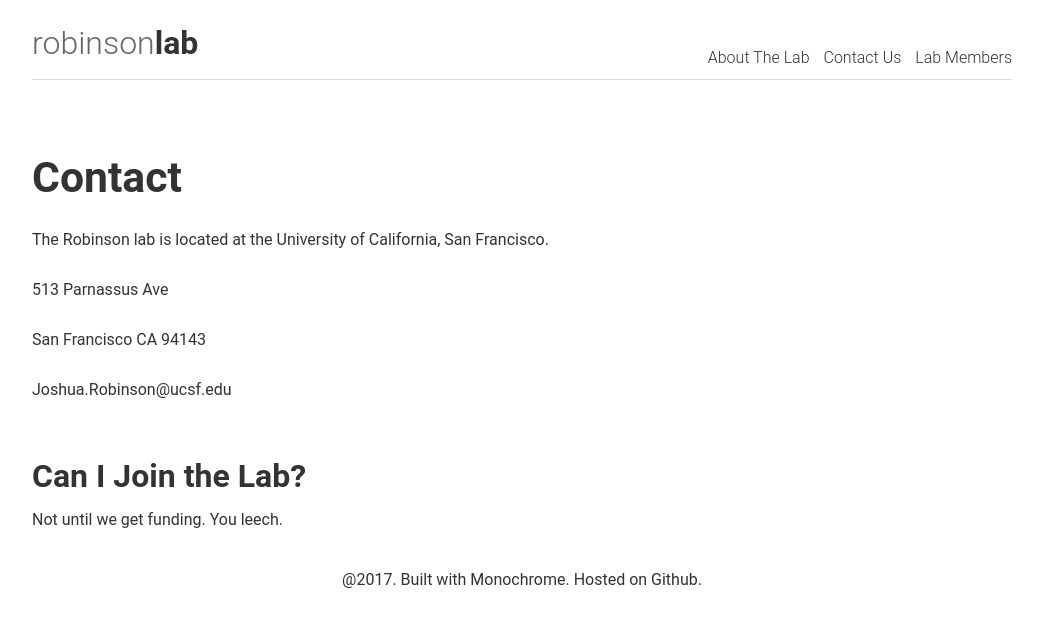
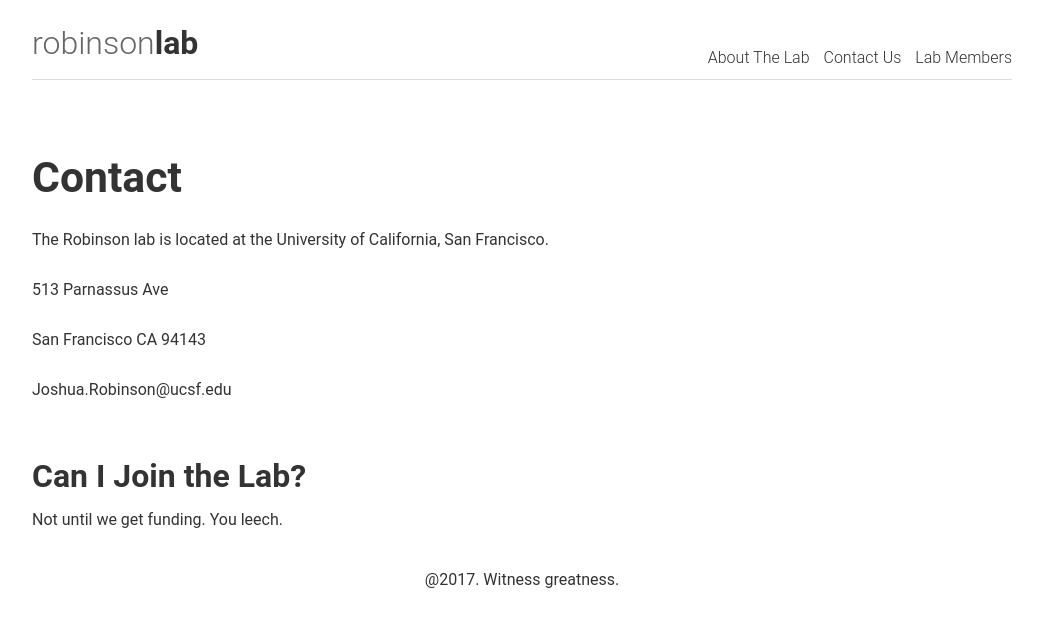
Before and after one commit to jfrobinson/jfrobinson.github.io, a Jekyll site: the page built from contact.md, in a window 1280 px wide. Shown: the top 627 px of the page, without its empty margins (118-1161 px from the left). Built offline with Jekyll 4.4.1, drawn with Linux system fonts in a browser that asks for light colours.

Commit message:
Update footer.html

```diff
--- a/_includes/footer.html
+++ b/_includes/footer.html
@@ -1 +1 @@
-<footer><span>@2017. Built with Monochrome. Hosted on Github.</span></footer>
+<footer><span>@2017. Witness greatness.</span></footer>
```
